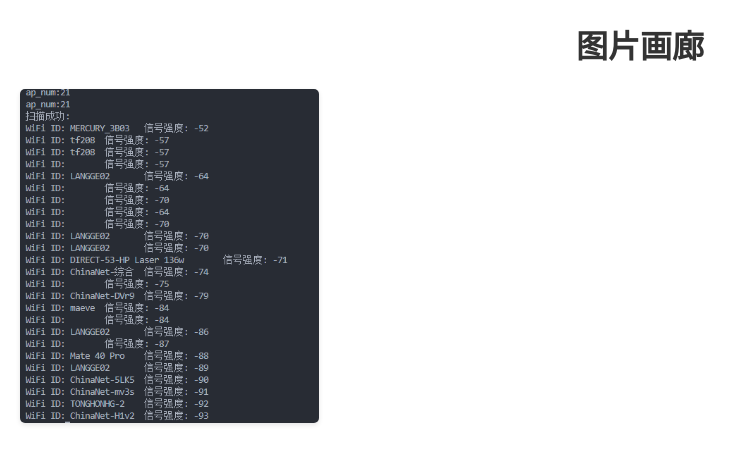
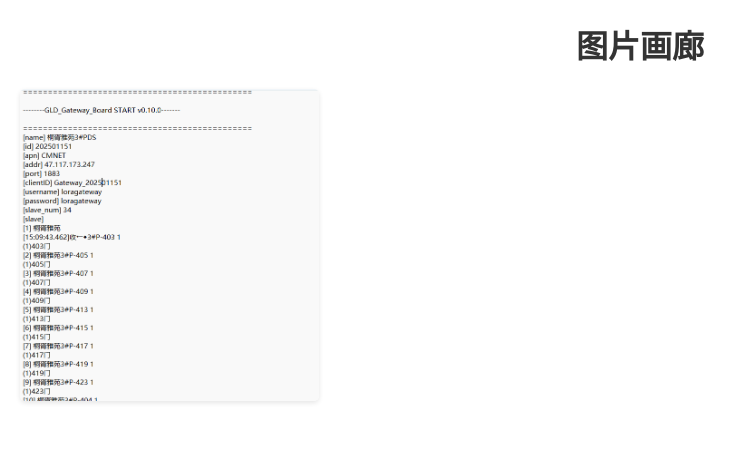
Before and after one commit to fd666/beilien, a plain HTML site: page index.html in a window 1280 px wide. Shown: the whole page, without its empty margins (0-747 px from the left). Drawn offline with Linux system fonts and the light colour scheme.

Commit message:
Add index.html

```diff
--- a/index.html
+++ b/index.html
@@ -13,7 +13,7 @@
 <body>
     <h1>图片画廊</h1>
     <div class="gallery">
-        <img src="https://raw.githubusercontent.com/fd666/beilien/main/images/屏幕截图 2024-11-15 095059.png" alt="图片">
+        <img src="images/%E5%B1%8F%E5%B9%95%E6%88%AA%E5%9B%BE%202025-03-26%20181929.png" alt="图片">
     </div>
 </body>
 </html>
```
